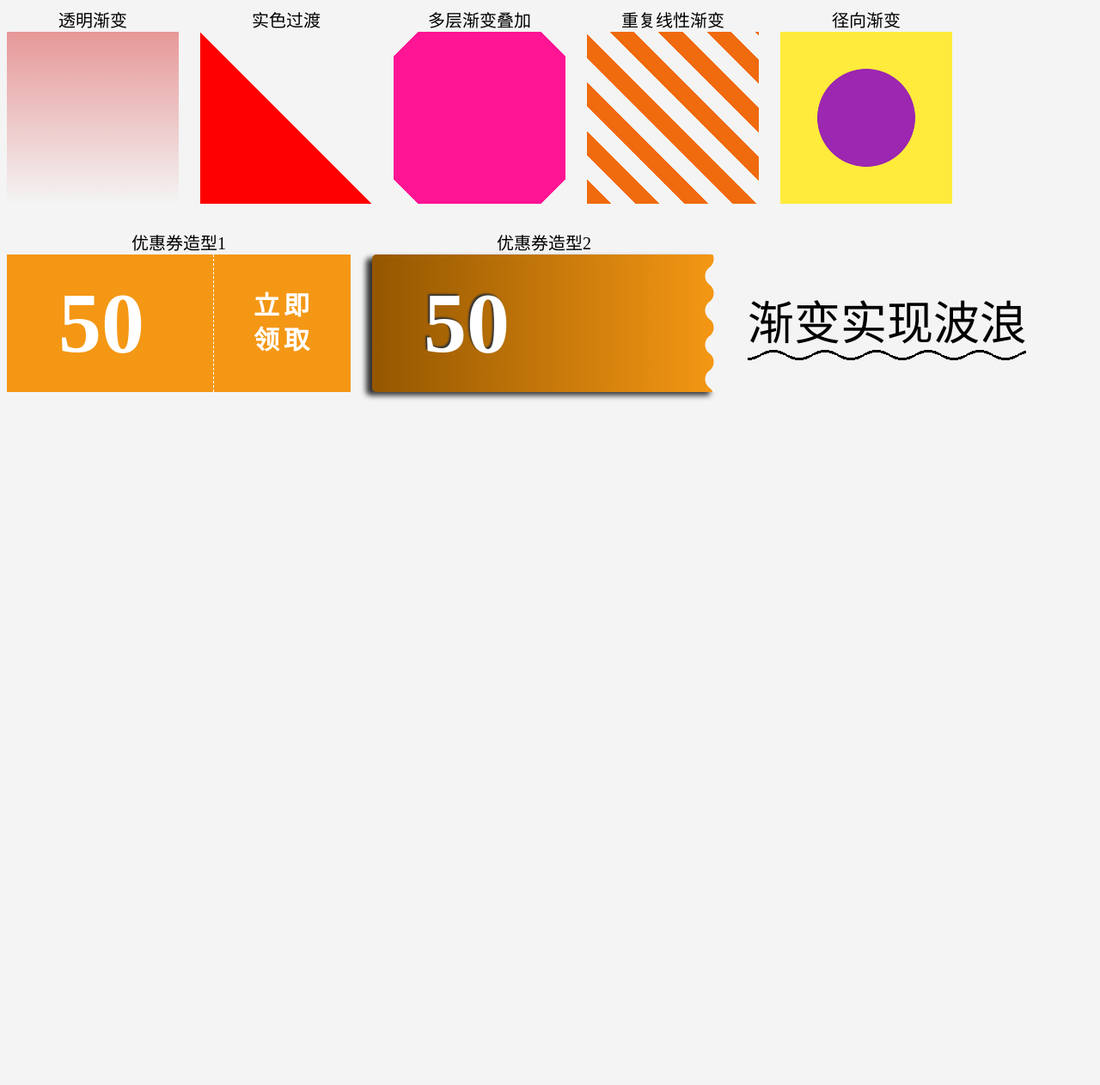
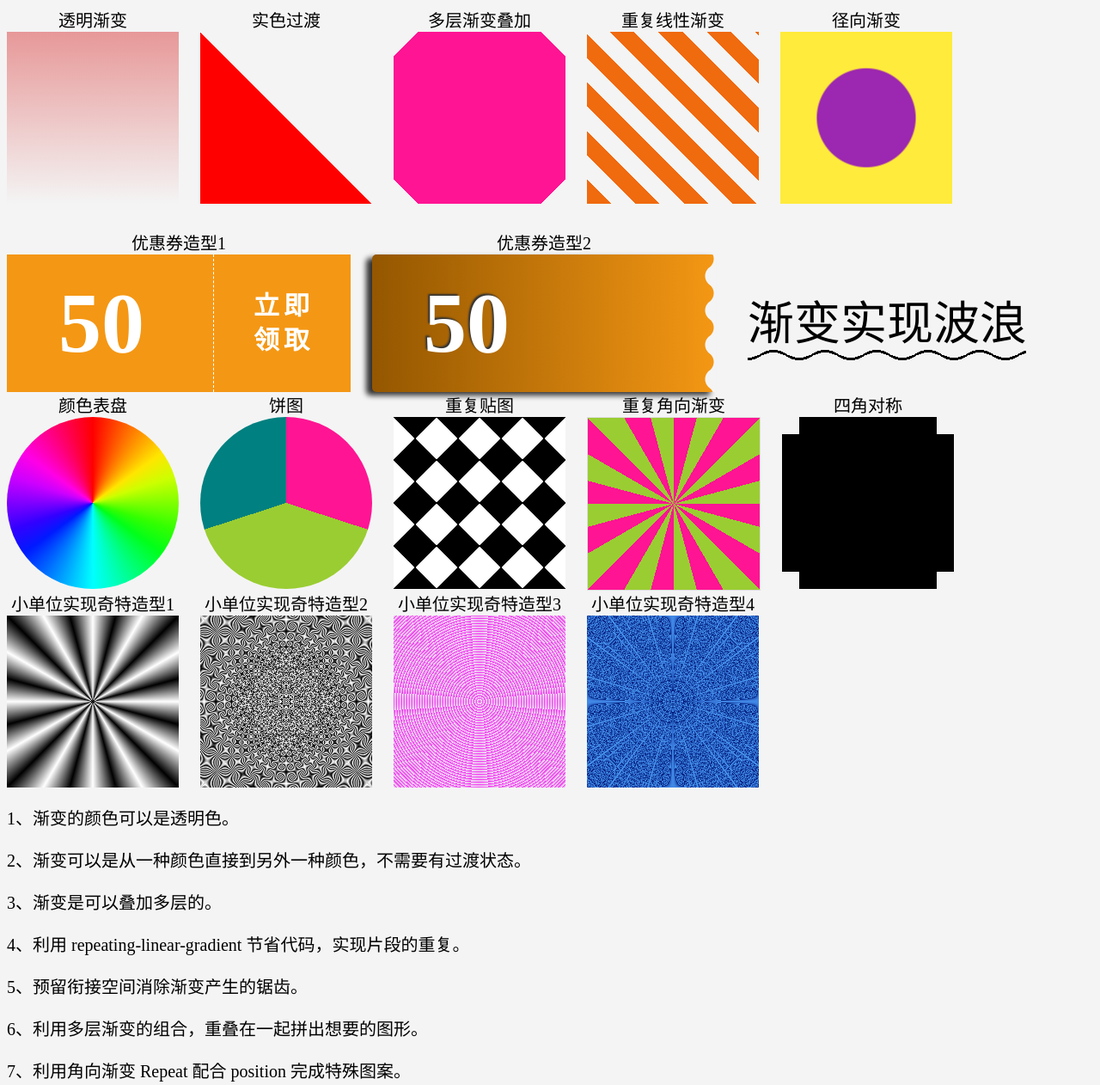
Before and after one commit to lingfengjgf/css, a website: page background.html in a window 1280 px wide. Shown: the top 1262 px of the page at 86% size. Before the commit the page ends 800 px from the top, so only its background shows below. Drawn offline with Linux system fonts and the light colour scheme.

Commit message:
角向渐变

```diff
--- a/background.html
+++ b/background.html
@@ -60,7 +60,7 @@
 
     /* 径向渐变 */
     .d5 {
-      background: radial-gradient(#9c27b0 0%, #9c27b0 40%, #ffeb3b 40.5%, #ffeb3b 100%);
+      background: radial-gradient(#9c27b0 0%, #9c27b0 40%, #ffeb3b calc(40% + 2px), #ffeb3b 100%);
     }
 
     /* 优惠券造型1 */
@@ -184,7 +184,52 @@
         background-position-x: -30px, -20px;
       }
     }
+
+    /* 饼图 */
+    .d7 {
+      border-radius: 50%;
+      background: conic-gradient(deeppink 0 30%, yellowgreen 0 70%, teal 0 100%);
+    }
+
+    /* 重复贴图 */
+    .d8 {
+      background: conic-gradient(#000 12.5%, #fff 0 37.5%, #000 0 62.5%, #fff 0 87.5%, #000 0);
+      background-size: 50px 50px;
+    }
+
+    /* 重复角向渐变 */
+    .d9 {
+      background: repeating-conic-gradient(deeppink 0 15deg, yellowgreen 0 30deg);
+      border: 1px solid #ddd;
+    }
+
+    /* 四角对称 */
+    .d10 {
+      background: conic-gradient(from 270deg at 40px 40px, #f4f4f4 0, #f4f4f4 90deg, transparent 90deg, transparent 360deg) #000;
+      background-position: -20px -20px;
+    }
+
+    /* 小单位实现奇特造型1 */
+    .d11 {
+      background: repeating-conic-gradient(#fff, #000, #fff 30deg);
+    }
+
+    /* 小单位实现奇特造型2 */
+    .d12 {
+      background: repeating-conic-gradient(#fff, #000, #fff 0.1deg);
+    }
+
+    /* 小单位实现奇特造型3 */
+    .d13 {
+      background: repeating-radial-gradient(circle at center center, rgb(241, 43, 239), rgb(239, 246, 244) 3px);
+    }
+
+    /* 小单位实现奇特造型4 */
+    .d14 {
+      background: repeating-radial-gradient(ellipse at center center, rgb(75, 154, 239), rgb(64, 135, 228), rgb(54, 117, 214), rgb(43, 100, 200), rgb(33, 88, 180), rgb(22, 60, 160), rgb(10, 50, 140), rgb(1, 23, 120) 0.01px);
+    }
   </style>
+  <link rel="stylesheet" href="./scss/background.css">
 </head>
 
 <body>
@@ -224,8 +269,54 @@
     </div>
   </div>
   <div>
+    <div class="item">
+      <div>颜色表盘</div>
+      <div class="item-box d6"></div>
+    </div>
+    <div class="item">
+      <div>饼图</div>
+      <div class="item-box d7"></div>
+    </div>
+    <div class="item">
+      <div>重复贴图</div>
+      <div class="item-box d8"></div>
+    </div>
+    <div class="item">
+      <div>重复角向渐变</div>
+      <div class="item-box d9"></div>
+    </div>
+    <div class="item">
+      <div>四角对称</div>
+      <div class="item-box d10"></div>
+    </div>
+  </div>
+  <div>
+    <div class="item">
+      <div>小单位实现奇特造型1</div>
+      <div class="item-box d11"></div>
+    </div>
+    <div class="item">
+      <div>小单位实现奇特造型2</div>
+      <div class="item-box d12"></div>
+    </div>
+    <div class="item">
+      <div>小单位实现奇特造型3</div>
+      <div class="item-box d13"></div>
+    </div>
+    <div class="item">
+      <div>小单位实现奇特造型4</div>
+      <div class="item-box d14"></div>
+    </div>
+  </div>
 
-  </div>
+  <p>1、渐变的颜色可以是透明色。</p>
+  <p>2、渐变可以是从一种颜色直接到另外一种颜色，不需要有过渡状态。</p>
+  <p>3、渐变是可以叠加多层的。</p>
+  <p>4、利用 repeating-linear-gradient 节省代码，实现片段的重复。</p>
+  <p>5、预留衔接空间消除渐变产生的锯齿。</p>
+  <p>6、利用多层渐变的组合，重叠在一起拼出想要的图形。</p>
+  <p>7、利用角向渐变 Repeat 配合 position 完成特殊图案。</p>
+  <p>8、利用小单位实现造型迥异的图案。</p>
 </body>
 
 </html>
--- /dev/null
+++ b/scss/background.scss
@@ -0,0 +1,14 @@
+$colors:();
+$totalStops:20;
+
+@for $i from 0 through $totalStops{
+  $colors: append($colors, hsl($i *(360deg/$totalStops), 100%, 50%), comma);
+}
+
+
+.item-box{
+  &.d6{
+    border-radius: 50%;
+    background: conic-gradient($colors);
+  }
+}
```
Also changed, not shown: package.json (added, +12 -0 lines), scss/background.css (added), 1 other file.
